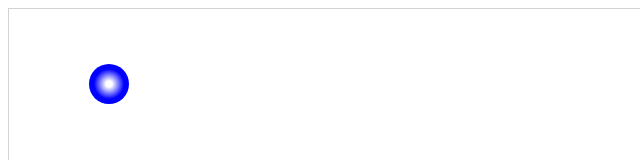
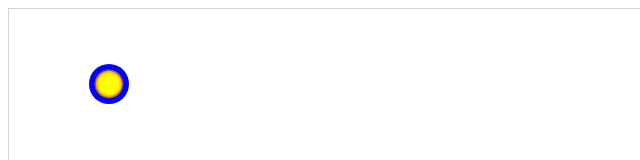
Before and after one commit to GoogleJump/Breakpoint, a plain HTML site: page templates/test.html in a window 1280 px wide. Shown: the top 160 px of the page, 0-640 px from the left. Drawn offline with Linux system fonts and the light colour scheme.

Commit message:
figuring out gradients

```diff
--- a/templates/test.html
+++ b/templates/test.html
@@ -6,34 +6,32 @@
 Your browser does not support the HTML5 canvas tag.</canvas>
 
 <script>
-// we'll need separate functions to draw the circles, place them on the map according to location, etc
-// function drawShape()
-// function addPoint(lat, lon, count, color)
-
+// function addPoint(lat, lon, count, radius, color)
 
 
 var canvas = document.getElementById('myCanvas');
 var ctx = canvas.getContext('2d');
 
-var x = 100,
-    y = 75,
+var lat = 100,
+    lon = 75,
     // Radii of the white glow.
-    innerRadius = 3,
+    innerRadius = 10,
     outerRadius = 15,
     // Radius of the entire circle.
     radius = 20;
 
 // we will create multiple gradients with different colors to represent different intensities
-var gradient1 = ctx.createRadialGradient(x, y, innerRadius, x, y, outerRadius);
+var gradient1 = ctx.createRadialGradient(lat, lon, innerRadius, lat, lon, outerRadius);
 gradient1.addColorStop(0, 'white');
-gradient1.addColorStop(1, 'blue');
-var gradient2 = ctx.createRadialGradient(x, y, innerRadius, x, y, outerRadius);
-gradient2.addColorStop(0, 'white');
-gradient2.addColorStop(1, 'red');
+gradient1.addColorStop(1, 'red');
+var gradient2 = ctx.createRadialGradient(lat, lon, innerRadius, lat, lon, outerRadius);
+gradient2.addColorStop(0, 'yellow');
+gradient2.addColorStop(0.5, 'orange');
+gradient2.addColorStop(1, 'blue');
 
-ctx.arc(x, y, radius, 0, 2 * Math.PI);
+ctx.arc(lat, lon, radius, 0, 2 * Math.PI);
 
-ctx.fillStyle = gradient1;
+ctx.fillStyle = gradient2;
 ctx.fill();
 
 
```
